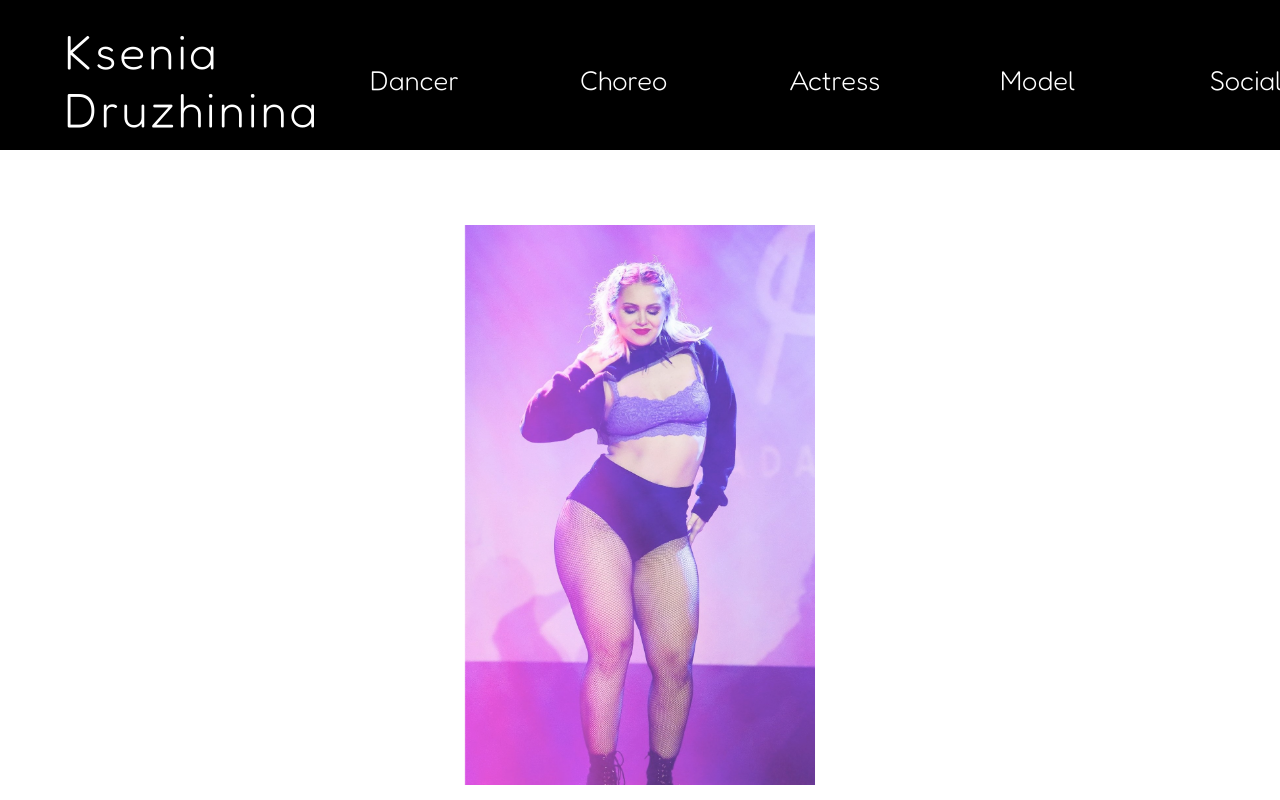
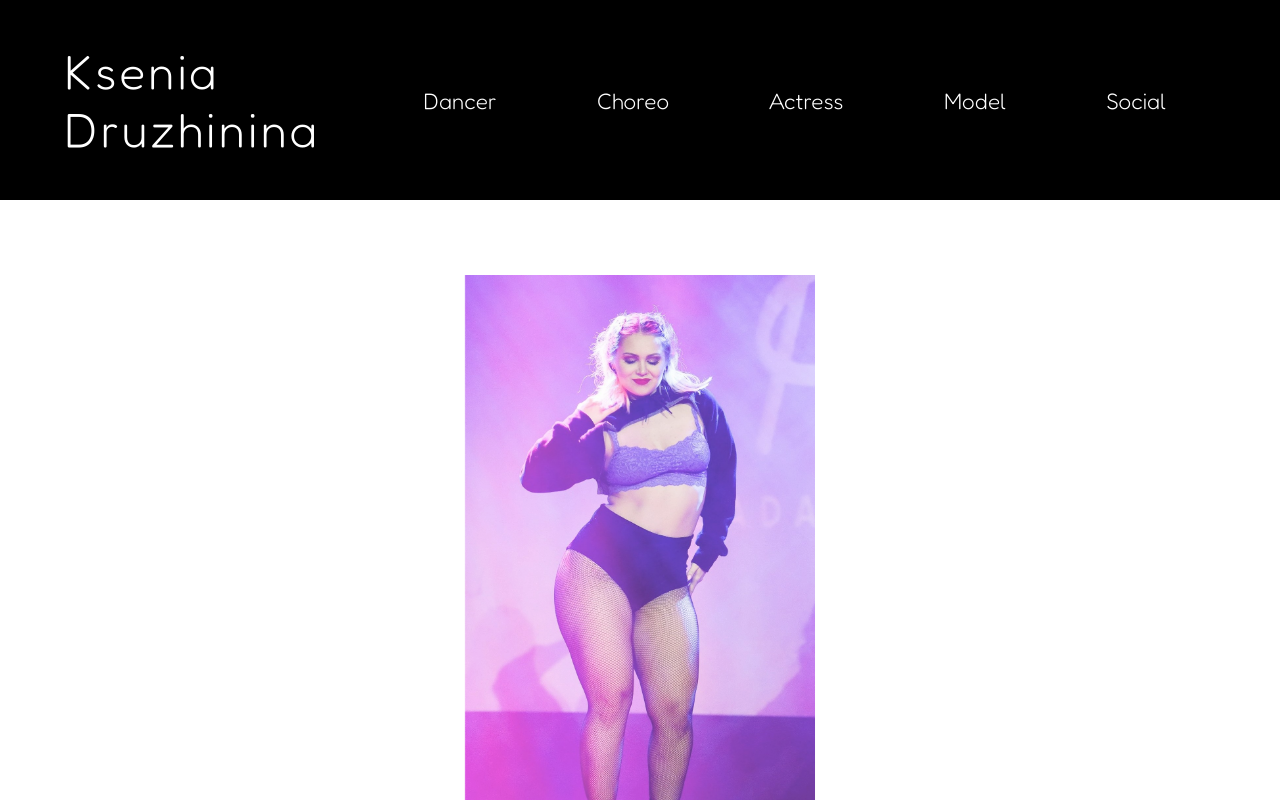
Before and after one commit to Edward979797/ksenia-dance-portfolio, a React (Create React App) app: page / in a window 1280 px wide. Built offline with nearby package versions, Linux system fonts and the light colour scheme.

Commit message:
Scroll to top added

```diff
--- a/src/App.js
+++ b/src/App.js
@@ -1,15 +1,17 @@
 import React from 'react';
-import { Routes, Route } from 'react-router-dom';
+import {Routes, Route, HashRouter as Router} from 'react-router-dom';
 import Header from './components/Header';
 import FrontPage from './components/FrontPage';
 import Page from './components/Page';
 import Footer from './components/Footer';
 import Sidenav from './components/Sidenav';
+import ScrollToTop from './ScrollToTop';
 
 class App extends React.Component {
     render() {
         return (
-            <div>
+            <Router>
+                <ScrollToTop />
                 <Header />
                     <Routes>
                         <Route exact path="/" element={<FrontPage />} />
@@ -20,7 +22,7 @@ class App extends React.Component {
                     </Routes>
                 <Footer />
                 <Sidenav />
-            </div>
+            </Router>
         );
     }
 }
--- /dev/null
+++ b/src/ScrollToTop.js
@@ -0,0 +1,12 @@
+import { useEffect } from "react";
+import { useLocation } from "react-router-dom";
+
+export default function ScrollToTop() {
+  const { pathname } = useLocation();
+
+  useEffect(() => {
+    window.scrollTo(0, 0);
+  }, [pathname]);
+
+  return null;
+}
--- a/src/components/Header.css
+++ b/src/components/Header.css
@@ -51,14 +51,15 @@ a {
     .header {
         flex-direction: row;
         margin-bottom: 75px;
-        padding-left: 5%;
-        padding-right: 5%;
-        height: 15vh;
+        padding-bottom: 5vh;
+        padding-left: 5vw;
+        padding-right: 5vw;
+        padding-top: 5vh;
+        height: 120px;
     }
 
     .header--logo {
         font-size: 3em;
-        flex: 1;
         text-align: left;
     }
 
@@ -72,7 +73,7 @@ a {
     }
 
     .header--menu li {
-        width: 110px;
+        width: 20%;
         margin-right: 50px;
         margin-left: 50px;
     }
@@ -80,14 +81,13 @@ a {
     .header--menu > li > a {
         color: white;
         text-decoration: none;
-        width: 110px;
         margin-right: 0px;
         margin-left: 0px;
-        font-size: 1.7em;
+        font-size: 1.4em;
     }
 
     #header--social-link {
-        font-size: 1.7em;
+        font-size: 1.4em;
     }
 
     .header--menu li:hover,
--- a/src/components/PageText.css
+++ b/src/components/PageText.css
@@ -117,7 +117,6 @@
 
 .highlights-content p {
     font-size: 33px;
-    font-weight: bold;
     line-height: 50px;
     text-align: center;
 }
@@ -173,7 +172,6 @@
 
 .highlights-content p {
     font-size: 1.2em;
-    font-weight: bold;
     line-height: 30px;
     text-align: center;
 }
@@ -220,7 +218,6 @@ left: -7%;
 
     .highlights-content p {
         font-size: 33px;
-        font-weight: bold;
         line-height: 50px;
         text-align: center;
     }
--- a/src/components/Sidenav.css
+++ b/src/components/Sidenav.css
@@ -14,6 +14,7 @@
 .sidenav a {
     padding: 8px 8px 8px 32px;
     text-decoration: none;
+    font-family: 'Fredoka';
     font-size: 25px;
     color: white;
     display: block;
@@ -34,9 +35,12 @@
 
 .sidenav--social-icons {
     align-items: center;
+    background-color: whitesmoke;
     display: flex;
     justify-content: flex-start;
     margin-top: 50px;
+    padding-bottom: 20px;
+    padding-top: 20px;
 }
 
 .sidenav--social-icons a {
--- a/src/index.js
+++ b/src/index.js
@@ -6,8 +6,6 @@ import { HashRouter } from 'react-router-dom';
 const root = ReactDOM.createRoot(document.getElementById('root'));
 root.render(
   <React.StrictMode>
-    <HashRouter>
-      <App />
-    </HashRouter>
+    <App />
   </React.StrictMode>
 );
```
Also changed, not shown: 11 other files (tests, documents, lock files or other folders).
